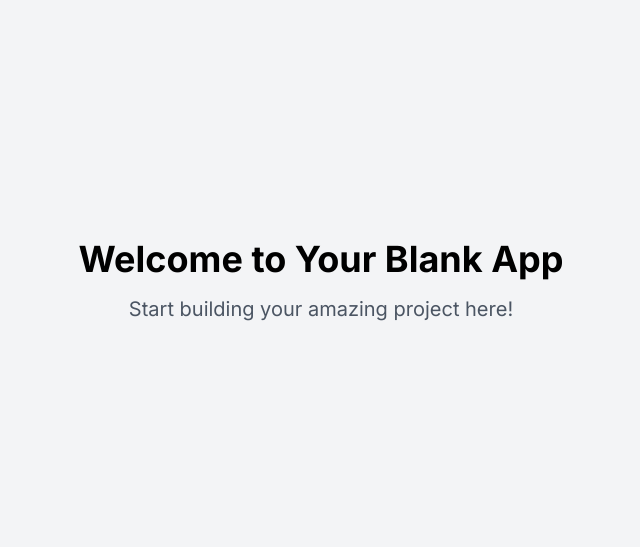
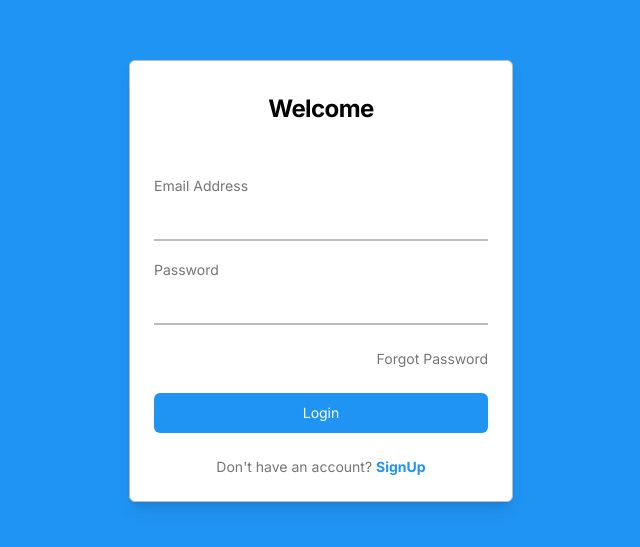
Before and after one commit to SadiqNaizam/mlo-a774-3939, a React (Vite) app: page / in a window 1280 px wide. Shown: the part 119-666 px from the top of the page, without its empty margins (319-959 px from the left). Built offline with nearby package versions, Linux system fonts and the light colour scheme.

Commit message:
Files generated: Index.tsx

```diff
--- a/src/pages/Index.tsx
+++ b/src/pages/Index.tsx
@@ -1,14 +1,17 @@
-// Update this page (the content is just a fallback if you fail to update the page)
+import React from 'react';
+import MainAppLayout from '@/components/layout/MainAppLayout';
+import AuthenticationForm from '@/components/Login/AuthenticationForm';
 
-const Index = () => {
+/**
+ * IndexPage serves as the main entry point for the login screen.
+ * It utilizes MainAppLayout to center the AuthenticationForm in the viewport.
+ */
+const IndexPage: React.FC = () => {
   return (
-    <div className="min-h-screen flex items-center justify-center bg-gray-100">
-      <div className="text-center">
-        <h1 className="text-4xl font-bold mb-4">Welcome to Your Blank App</h1>
-        <p className="text-xl text-gray-600">Start building your amazing project here!</p>
-      </div>
-    </div>
+    <MainAppLayout>
+      <AuthenticationForm />
+    </MainAppLayout>
   );
 };
 
-export default Index;
+export default IndexPage;
```
